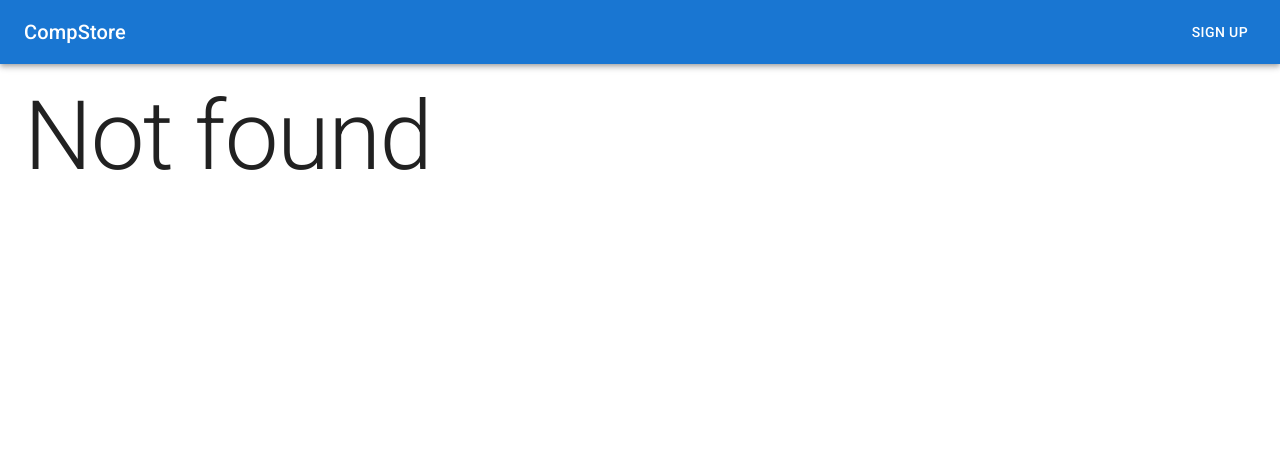
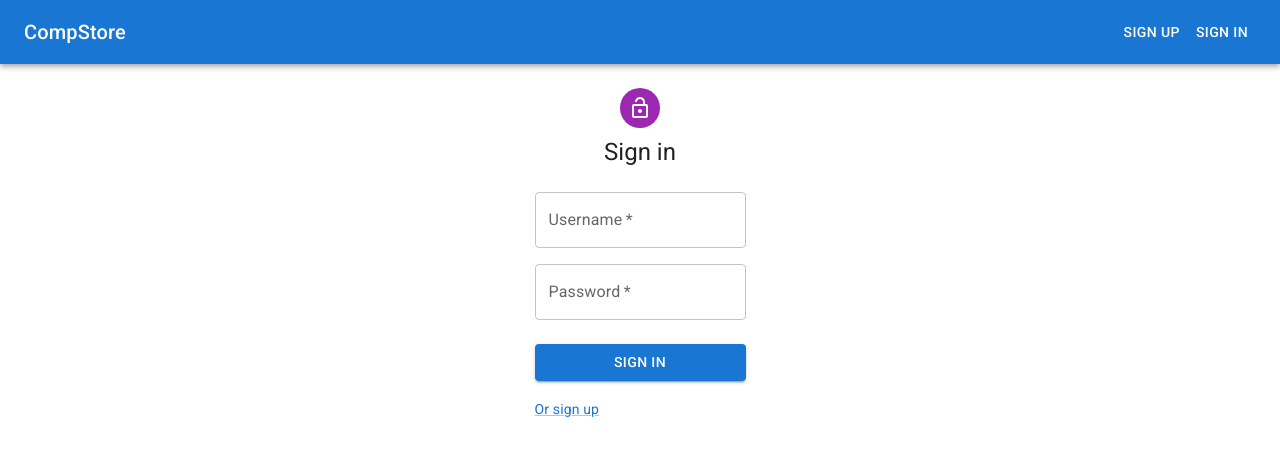
Before and after one commit to sylvix/shop-frontend-js25, a React (Vite) app: page /login in a window 1280 px wide. Before the commit this address had no page. Shown: the top 456 px of the page. Built offline with nearby package versions, Linux system fonts and the light colour scheme.

Commit message:
Lesson-86

```diff
--- a/package.json
+++ b/package.json
@@ -27,6 +27,7 @@
     "react-dom": "^18.2.0",
     "react-redux": "^9.1.0",
     "react-router-dom": "^6.22.3",
+    "redux-persist": "^6.0.0",
     "tinymce": "^7.3.0"
   },
   "devDependencies": {
--- a/src/App.tsx
+++ b/src/App.tsx
@@ -5,6 +5,7 @@ import Products from './features/products/Products';
 import NewProduct from './features/products/NewProduct';
 import OneProduct from './features/products/OneProduct';
 import Register from '@/features/users/Register';
+import Login from '@/features/users/Login';
 
 const App = () => {
   return (
@@ -19,6 +20,7 @@ const App = () => {
           <Route path="/products/new" element={<NewProduct />} />
           <Route path="/products/:id" element={<OneProduct />} />
           <Route path="/register" element={<Register />} />
+          <Route path="/login" element={<Login />} />
           <Route path="*" element={<Typography variant="h1">Not found</Typography>} />
         </Routes>
       </Container>
--- /dev/null
+++ b/src/UI/AppToolbar/AnonymousMenu.tsx
@@ -0,0 +1,17 @@
+import { Button, Grid } from '@mui/material';
+import { NavLink } from 'react-router-dom';
+
+const AnonymousMenu = () => {
+  return (
+    <Grid item>
+      <Button component={NavLink} to="/register" color="inherit">
+        Sign up
+      </Button>
+      <Button component={NavLink} to="/login" color="inherit">
+        Sign in
+      </Button>
+    </Grid>
+  );
+};
+
+export default AnonymousMenu;
--- a/src/UI/AppToolbar/AppToolbar.tsx
+++ b/src/UI/AppToolbar/AppToolbar.tsx
@@ -1,5 +1,9 @@
-import { AppBar, Button, Grid, styled, Toolbar, Typography } from '@mui/material';
-import { Link, NavLink } from 'react-router-dom';
+import { AppBar, Grid, styled, Toolbar, Typography } from '@mui/material';
+import { Link } from 'react-router-dom';
+import { useAppSelector } from '@/app/hooks';
+import { selectUser } from '@/features/users/usersSlice';
+import AnonymousMenu from '@/UI/AppToolbar/AnonymousMenu';
+import UserMenu from '@/UI/AppToolbar/UserMenu';
 
 const StyledLink = styled(Link)({
   color: 'inherit',
@@ -10,16 +14,18 @@ const StyledLink = styled(Link)({
 });
 
 const AppToolbar = () => {
+  const user = useAppSelector(selectUser);
+
   return (
     <AppBar position="sticky" sx={{ mb: 2 }}>
       <Toolbar>
         <Grid container justifyContent="space-between" alignItems="center">
-          <Typography variant="h6" component="div" sx={{ flexGrow: 1 }}>
-            <StyledLink to="/">CompStore</StyledLink>
-          </Typography>
-          <Button component={NavLink} to="/register" color="inherit">
-            Sign up
-          </Button>
+          <Grid item>
+            <Typography variant="h6" component="div" sx={{ flexGrow: 1 }}>
+              <StyledLink to="/">CompStore</StyledLink>
+            </Typography>
+          </Grid>
+          {user ? <UserMenu user={user} /> : <AnonymousMenu />}
         </Grid>
       </Toolbar>
     </AppBar>
--- /dev/null
+++ b/src/UI/AppToolbar/UserMenu.tsx
@@ -0,0 +1,35 @@
+import React, { useState } from 'react';
+import { User } from '@/types';
+import { Button, Grid, Menu, MenuItem } from '@mui/material';
+
+interface Props {
+  user: User;
+}
+
+const UserMenu: React.FC<Props> = ({ user }) => {
+  const [anchorEl, setAnchorEl] = useState<null | HTMLElement>(null);
+  const isOpen = Boolean(anchorEl);
+
+  const handleClick = (event: React.MouseEvent<HTMLElement>) => {
+    setAnchorEl(event.currentTarget);
+  };
+
+  const handleClose = () => {
+    setAnchorEl(null);
+  };
+
+  return (
+    <Grid item>
+      <Button onClick={handleClick} color="inherit">
+        Hello, {user.username}!
+      </Button>
+      <Menu open={isOpen} anchorEl={anchorEl} onClose={handleClose} keepMounted>
+        <MenuItem>Profile</MenuItem>
+        <MenuItem>My account</MenuItem>
+        <MenuItem>Logout</MenuItem>
+      </Menu>
+    </Grid>
+  );
+};
+
+export default UserMenu;
--- a/src/app/store.ts
+++ b/src/app/store.ts
@@ -1,15 +1,34 @@
-import { configureStore } from '@reduxjs/toolkit';
+import { combineReducers, configureStore } from '@reduxjs/toolkit';
 import { productsReducer } from '@/features/products/productsSlice';
 import { categoriesReducer } from '@/features/categories/categoriesSlice';
 import { usersReducer } from '@/features/users/usersSlice';
+import storage from 'redux-persist/lib/storage';
+import { persistReducer, FLUSH, PAUSE, PERSIST, PURGE, REGISTER, REHYDRATE, persistStore } from 'redux-persist';
+
+const usersPersistConfig = {
+  key: 'shop:users',
+  storage,
+  whitelist: ['user'],
+};
+
+const rootReducer = combineReducers({
+  products: productsReducer,
+  categories: categoriesReducer,
+  users: persistReducer(usersPersistConfig, usersReducer),
+});
 
 export const store = configureStore({
-  reducer: {
-    products: productsReducer,
-    categories: categoriesReducer,
-    users: usersReducer,
+  reducer: rootReducer,
+  middleware: (getDefaultMiddleware) => {
+    return getDefaultMiddleware({
+      serializableCheck: {
+        ignoredActions: [FLUSH, REHYDRATE, PAUSE, PERSIST, PURGE, REGISTER],
+      },
+    });
   },
 });
 
+export const persistor = persistStore(store);
+
 export type RootState = ReturnType<typeof store.getState>;
 export type AppDispatch = typeof store.dispatch;
--- /dev/null
+++ b/src/features/users/Login.tsx
@@ -0,0 +1,88 @@
+import React, { useState } from 'react';
+import { LoginMutation } from '@/types';
+import { Alert, Avatar, Box, Button, Grid, Link, TextField, Typography } from '@mui/material';
+import LockOpenIcon from '@mui/icons-material/LockOpen';
+import { Link as RouterLink, useNavigate } from 'react-router-dom';
+import { useAppDispatch, useAppSelector } from '@/app/hooks';
+import { selectLoginError } from '@/features/users/usersSlice';
+import { login } from '@/features/users/usersThunks';
+
+const Login = () => {
+  const navigate = useNavigate();
+  const dispatch = useAppDispatch();
+  const error = useAppSelector(selectLoginError);
+  const [state, setState] = useState<LoginMutation>({
+    username: '',
+    password: '',
+  });
+
+  const inputChangeHandler = (event: React.ChangeEvent<HTMLInputElement>) => {
+    const { name, value } = event.target;
+    setState((prevState) => ({
+      ...prevState,
+      [name]: value,
+    }));
+  };
+
+  const submitFormHandler = async (event: React.FormEvent) => {
+    event.preventDefault();
+    await dispatch(login(state)).unwrap();
+    navigate('/');
+  };
+
+  return (
+    <Box
+      sx={{
+        mt: 1,
+        display: 'flex',
+        flexDirection: 'column',
+        alignItems: 'center',
+      }}
+    >
+      <Avatar sx={{ m: 1, bgcolor: 'secondary.main' }}>
+        <LockOpenIcon />
+      </Avatar>
+      <Typography component="h1" variant="h5">
+        Sign in
+      </Typography>
+      {error && (
+        <Alert severity="error" sx={{ mt: 3 }}>
+          {error.error}
+        </Alert>
+      )}
+      <Box component="form" onSubmit={submitFormHandler} sx={{ mt: 3 }}>
+        <Grid container direction="column" spacing={2}>
+          <Grid item>
+            <TextField
+              required
+              label="Username"
+              name="username"
+              autoComplete="current-username"
+              value={state.username}
+              onChange={inputChangeHandler}
+            />
+          </Grid>
+          <Grid item>
+            <TextField
+              required
+              type="password"
+              label="Password"
+              name="password"
+              autoComplete="new-password"
+              value={state.password}
+              onChange={inputChangeHandler}
+            />
+          </Grid>
+        </Grid>
+        <Button type="submit" fullWidth variant="contained" sx={{ mt: 3, mb: 2 }}>
+          Sign in
+        </Button>
+        <Link component={RouterLink} to="/register" variant="body2">
+          Or sign up
+        </Link>
+      </Box>
+    </Box>
+  );
+};
+
+export default Login;
--- a/src/features/users/usersSlice.ts
+++ b/src/features/users/usersSlice.ts
@@ -1,17 +1,21 @@
-import { User, ValidationError } from '@/types';
+import { GlobalError, User, ValidationError } from '@/types';
 import { createSlice } from '@reduxjs/toolkit';
-import { register } from '@/features/users/usersThunks';
+import { login, register } from '@/features/users/usersThunks';
 
 interface UsersState {
   user: User | null;
   registerLoading: boolean;
   registerError: ValidationError | null;
+  loginLoading: boolean;
+  loginError: GlobalError | null;
 }
 
 const initialState: UsersState = {
   user: null,
   registerLoading: false,
   registerError: null,
+  loginLoading: false,
+  loginError: null,
 };
 
 export const usersSlice = createSlice({
@@ -32,14 +36,31 @@ export const usersSlice = createSlice({
         state.registerLoading = false;
         state.registerError = error || null;
       });
+
+    builder
+      .addCase(login.pending, (state) => {
+        state.loginLoading = true;
+        state.loginError = null;
+      })
+      .addCase(login.fulfilled, (state, { payload: user }) => {
+        state.loginLoading = false;
+        state.user = user;
+      })
+      .addCase(login.rejected, (state, { payload: error }) => {
+        state.loginLoading = false;
+        state.loginError = error || null;
+      });
   },
   selectors: {
     selectUser: (state) => state.user,
     selectRegisterLoading: (state) => state.registerLoading,
     selectRegisterError: (state) => state.registerError,
+    selectLoginLoading: (state) => state.loginLoading,
+    selectLoginError: (state) => state.loginError,
   },
 });
 
 export const usersReducer = usersSlice.reducer;
 
-export const { selectUser, selectRegisterLoading, selectRegisterError } = usersSlice.selectors;
+export const { selectUser, selectRegisterLoading, selectRegisterError, selectLoginLoading, selectLoginError } =
+  usersSlice.selectors;
--- a/src/features/users/usersThunks.ts
+++ b/src/features/users/usersThunks.ts
@@ -1,5 +1,5 @@
 import { createAsyncThunk } from '@reduxjs/toolkit';
-import { RegisterMutation, User, ValidationError } from '@/types';
+import { GlobalError, LoginMutation, RegisterMutation, User, ValidationError } from '@/types';
 import axiosApi from '@/axiosApi';
 import { isAxiosError } from 'axios';
 
@@ -18,3 +18,19 @@ export const register = createAsyncThunk<User, RegisterMutation, { rejectValue:
     }
   },
 );
+
+export const login = createAsyncThunk<User, LoginMutation, { rejectValue: GlobalError }>(
+  'users/login',
+  async (loginMutation, { rejectWithValue }) => {
+    try {
+      const { data: user } = await axiosApi.post<User>('/users/sessions', loginMutation);
+      return user;
+    } catch (e) {
+      if (isAxiosError(e) && e.response && e.response.status === 400) {
+        return rejectWithValue(e.response.data);
+      }
+
+      throw e;
+    }
+  },
+);
--- a/src/main.tsx
+++ b/src/main.tsx
@@ -3,16 +3,19 @@ import { Provider } from 'react-redux';
 import { BrowserRouter } from 'react-router-dom';
 import { CssBaseline, ThemeProvider } from '@mui/material';
 import App from '@/App';
-import { store } from '@/app/store';
+import { persistor, store } from '@/app/store';
 import theme from '@/theme';
+import { PersistGate } from 'redux-persist/integration/react';
 
 ReactDOM.createRoot(document.getElementById('root')!).render(
   <Provider store={store}>
+    <PersistGate persistor={persistor}>
       <BrowserRouter>
         <ThemeProvider theme={theme}>
           <CssBaseline />
           <App />
         </ThemeProvider>
       </BrowserRouter>
+    </PersistGate>
   </Provider>,
 );
```
Also changed, not shown: src/types.ts (+9 -0 lines), 1 other file (tests, documents, lock files or other folders). Lines whose indentation alone changed are shown as unchanged.
